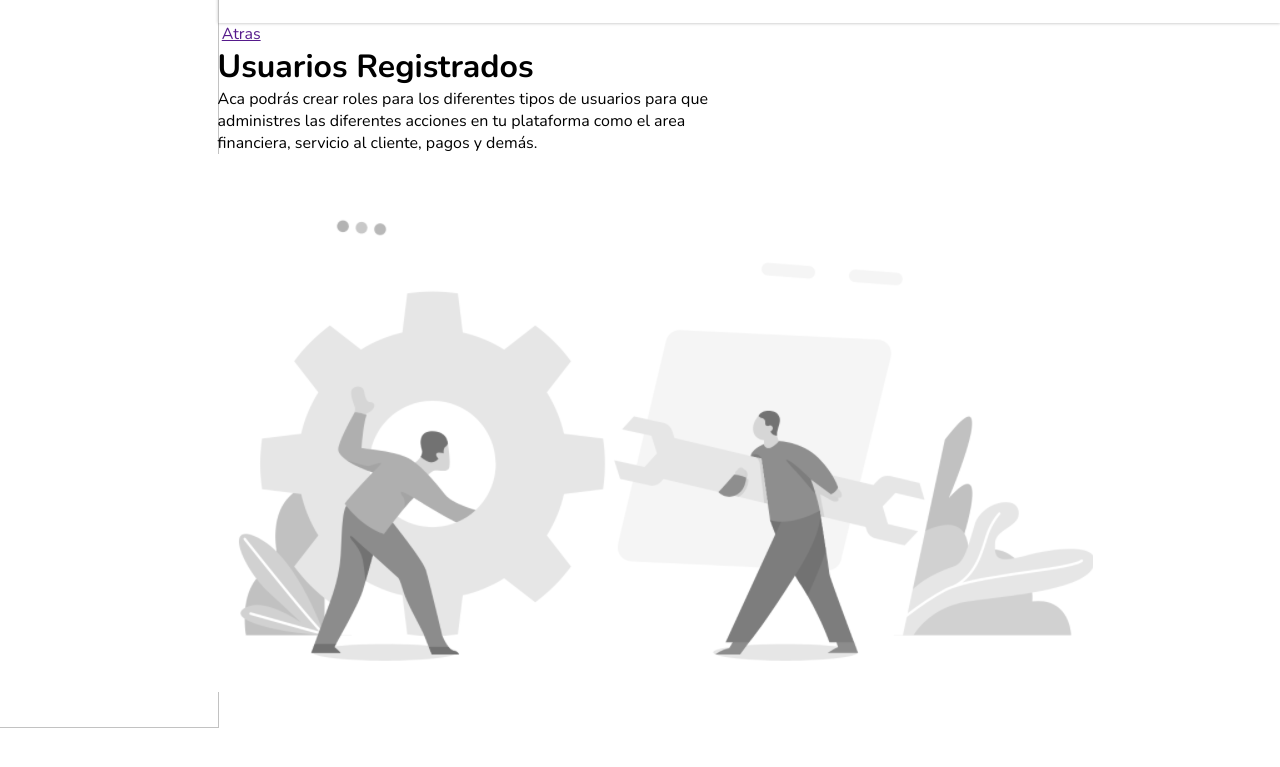
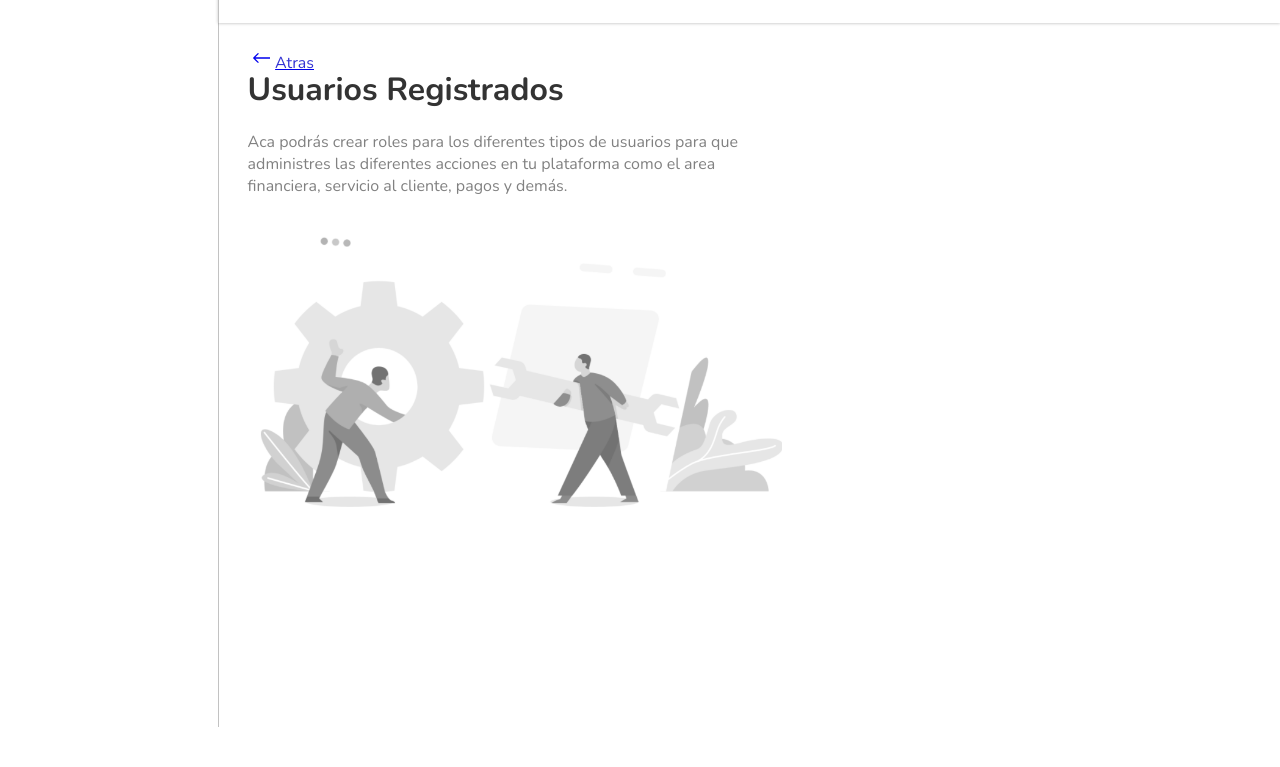
Before and after one commit to elmozapate/nuevoProyecto, a plain HTML site: page pages/crear_usuarios.html in a window 1280 px wide. Shown: the part 73-840 px from the top of the page. After the commit the page ends 800 px from the top, so only its background shows below. Drawn offline with nearby package versions, Linux system fonts and the light colour scheme.

Commit message:
haga primero comit

```diff
--- a/css/scss/pages/_crear_empresa.scss
+++ b/css/scss/pages/_crear_empresa.scss
@@ -25,14 +25,14 @@
         span{
             color:#818181;
         }
-        width: 50%;
+        width: 55%;
         height: 100%;
         .image img {
             width: 100%;
         }
     }
     .right {
-        width: 50%;
+        width: 45%;
         height: 100%;
         display: flex;
         justify-content: center;
--- a/css/scss/pages/_crear_usuario.scss
+++ b/css/scss/pages/_crear_usuario.scss
@@ -0,0 +1,41 @@
+.crear_usuario {
+    display: flex;
+    padding: 25px 60px 0 30px;
+    .left {
+        .atras {
+            color: rgb(51, 51, 211);
+            height: 20px;
+            a {
+                height: 20px;
+
+                svg {
+                    height: 20px;
+                    padding: 0 5px;
+                }
+                span {
+                    height: 20px;
+                }
+            }
+        }
+        h1 {
+            color: #333333;
+            margin-bottom: 20px;
+        }
+        span {
+            color: #818181;
+        }
+        width: 55%;
+        height: 100%;
+        .image img {
+            width: 100%;
+        }
+    }
+    .right {
+        width: 45%;
+        height: 100%;
+        display: flex;
+        justify-content: center;
+        align-items: center;
+        padding-top: 20%;
+    }
+}
--- a/css/scss/pages/_empresas_registradas.scss
+++ b/css/scss/pages/_empresas_registradas.scss
@@ -3,7 +3,7 @@
     padding: 25px 60px 0 30px;
 
     .left {
-        width: 50%;
+        width: 55%;
         height: 100%;
         h1{
             color:#333333;
@@ -18,7 +18,7 @@
     }
     .right {
         color: #818181;
-        width: 50%;
+        width: 45%;
         height: 100%;
         display: flex;
         justify-content: center;
--- a/css/scss/pages/_empresas_registradas_tabla.scss
+++ b/css/scss/pages/_empresas_registradas_tabla.scss
@@ -11,12 +11,12 @@
         display: flex;
         justify-content: flex-end;
         button {
-            width: 128.5px;
-            height: 100%;
             border-radius: 6.5px;
-            border-style: none;
             background-color: #22cc8c;
             color: #ffffff;
+            margin-top: 10px;
+            width: 212.5px;
+            height: 35px;
         }
     }
     .table-container-registro {
--- a/css/scss/pages/_usuarios_registrados.scss
+++ b/css/scss/pages/_usuarios_registrados.scss
@@ -10,7 +10,7 @@
             color:#818181;
         }
 
-        width:  50%;
+        width:  55%;
         height: 100%;
         .image img{
                   width: 100%;
@@ -18,7 +18,7 @@
     }
     .right{
         color: #818181;
-        width: 50%;
+        width: 45%;
         height: 100%;
         display: flex;
         justify-content: center;
--- a/pages/crear_usuarios.html
+++ b/pages/crear_usuarios.html
@@ -23,23 +23,31 @@
         </header>
         <section class="sidebar"></section>
         <main class="content-container">
-            <div class="left">
-                <div>
-                    <img src="" alt="">
-                    <a href="">Atras</a>
-                </div>
-                <div>
+            <div class="crear_usuario">
+                <div class="left">
+                    <div class="atras">
+                        <a href="../index.html">
+                            <svg aria-hidden="true" focusable="false" data-prefix="fal" data-icon="long-arrow-left"
+                                role="img" xmlns="http://www.w3.org/2000/svg" viewBox="0 0 448 512"
+                                class="svg-inline--fa fa-long-arrow-left fa-w-14 fa-9x">
+                                <path fill="currentColor"
+                                    d="M136.97 380.485l7.071-7.07c4.686-4.686 4.686-12.284 0-16.971L60.113 273H436c6.627 0 12-5.373 12-12v-10c0-6.627-5.373-12-12-12H60.113l83.928-83.444c4.686-4.686 4.686-12.284 0-16.971l-7.071-7.07c-4.686-4.686-12.284-4.686-16.97 0l-116.485 116c-4.686 4.686-4.686 12.284 0 16.971l116.485 116c4.686 4.686 12.284 4.686 16.97-.001z"
+                                    class=""></path>
+                            </svg><span class="atras">Atras</span>
+                        </a>
+                    </div>
                     <h1>Usuarios Registrados</h1>
-                    <span></span>Aca podrás crear roles para los diferentes tipos de usuarios
-                    para que administres las diferentes acciones en tu plataforma como
-                    el area financiera, servicio al cliente, pagos y demás.
+                    <span>Aca podrás crear roles para los diferentes tipos de usuarios
+                        para que administres las diferentes acciones en tu plataforma como
+                        el area financiera, servicio al cliente, pagos y demás.
+                    </span>
                     <div class="image">
                         <img src="../assets/img/usuarios-registrado.png" alt="">
                     </div>
                 </div>
-            </div>
-            <div class="right">
+                <div class="right">
 
+                </div>
             </div>
 
         </main>
```
Also changed, not shown: pages/crear_empresa.html (+8 -7 lines), css/style.css, 1 other file.
